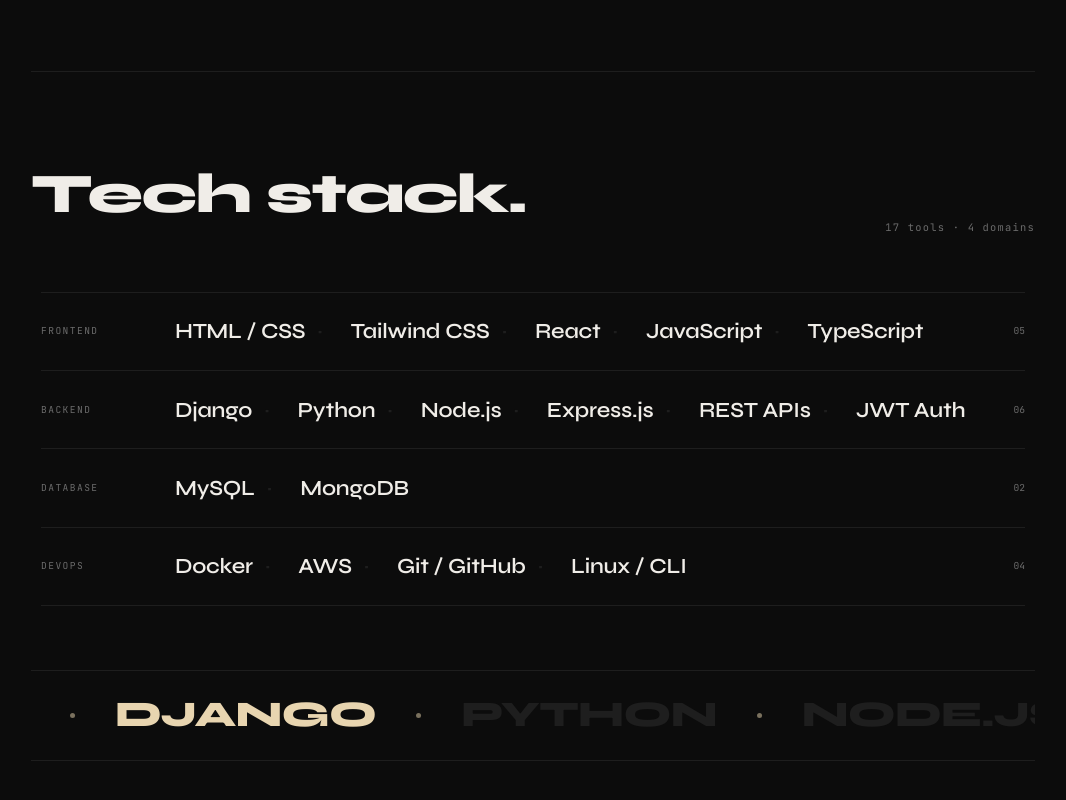
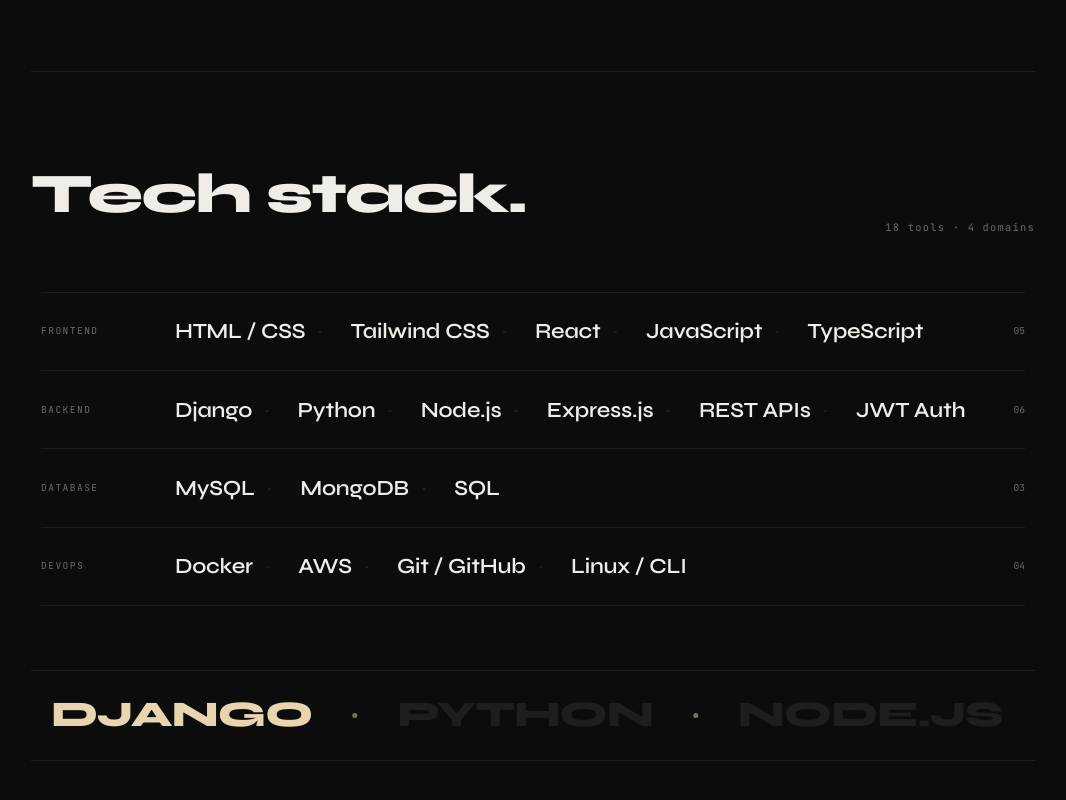
Before and after one commit to vishwasgowdahv/portfolio, a React (Vite) app: page / in a window 1280 px wide. Shown: the part 1659-2459 px from the top of the page, without its empty margins (107-1173 px from the left). Built offline with nearby package versions, Linux system fonts and the light colour scheme.

Commit message:
update techstack

```diff
--- a/src/data/portfolioData.js
+++ b/src/data/portfolioData.js
@@ -28,6 +28,7 @@
   { name: "JWT Auth", category: "Backend" },
   { name: "MySQL", category: "Database" },
   { name: "MongoDB", category: "Database" },
+  { name: "SQL", category: "Database" },
   { name: "Docker", category: "DevOps" },
   { name: "AWS", category: "DevOps" },
   { name: "Git / GitHub", category: "DevOps" },
```
